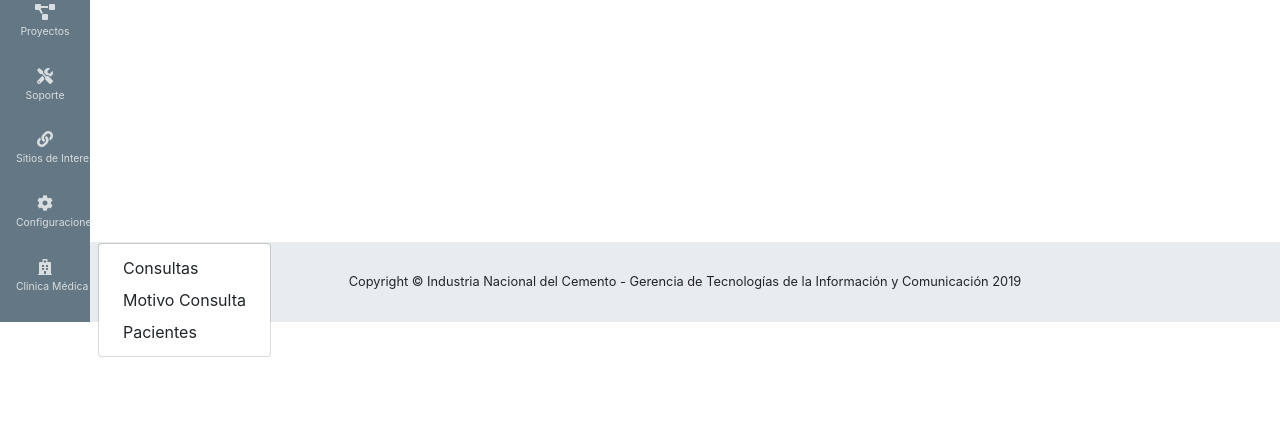
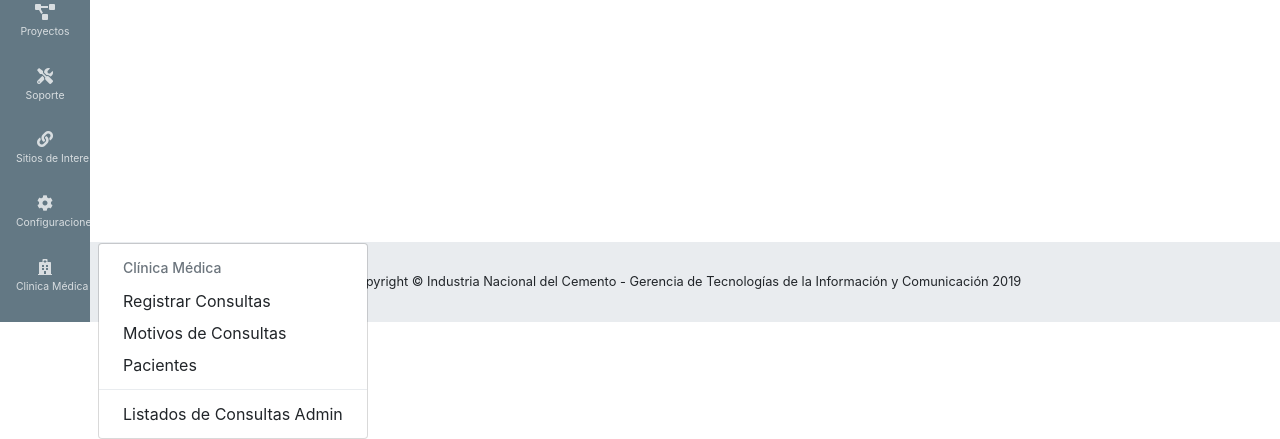
Before and after one commit to arnaldocorreaxO/intranet, a Django app: page /cm/motivo_consulta in a window 1280 px wide, after a click on "Clinica Médica". Shown: the part 533-972 px from the top of the page. Before the commit the page ends 890 px from the top, so only its background shows below. Run offline with Django 3.2, Linux system fonts and the light colour scheme; the visitor is signed in with stand-in values (Sample User, id 1); data that the repository does not hold is empty; parts of the project's set-up code (start-up, migrations or seed data) failed here and were passed over; some libraries are stand-ins or nearby versions.

Commit message:
Changes CM

```diff
--- a/proIntranet/cm/static/cm/consulta/js/list.js
+++ b/proIntranet/cm/static/cm/consulta/js/list.js
@@ -34,7 +34,11 @@ function getData(all) {
     }
 
     tblData = $('#data').DataTable({
-
+        "language": {
+            "url": "/static/lib/datatables-1.10.20/plugins/1.10.20/i18n/Spanish.json",
+            "decimal": ".",
+            "thousands": ",",
+        },
         responsive: true,
         autoWidth: false,
         destroy: true,
--- a/proIntranet/templates/base_navbar_left.html
+++ b/proIntranet/templates/base_navbar_left.html
@@ -184,9 +184,12 @@
             </a>
 
             <ul class="dropdown-menu" aria-labelledby="navbarDropdownMenuLink">
-              <li><a class="dropdown-item" href="/admin/cm/consulta">Consultas</a></li>
-              <li><a class="dropdown-item" href="{% url 'motivo_consulta_list' %}">Motivo Consulta</a></li>
+              <h6 class="dropdown-header">Clínica Médica</h6>
+              <li><a class="dropdown-item" href="{% url 'consulta_list' %}">Registrar Consultas</a></li>
+              <li><a class="dropdown-item" href="{% url 'motivo_consulta_list' %}">Motivos de Consultas</a></li>
               <li><a class="dropdown-item" href="{% url 'paciente_list' %}">Pacientes</a></li>
+              <div class="dropdown-divider"></div>
+              <li><a class="dropdown-item" href="/admin/cm/consulta">Listados de Consultas Admin</a></li>
             </ul>
             {% endif %}
     </ul>
```
